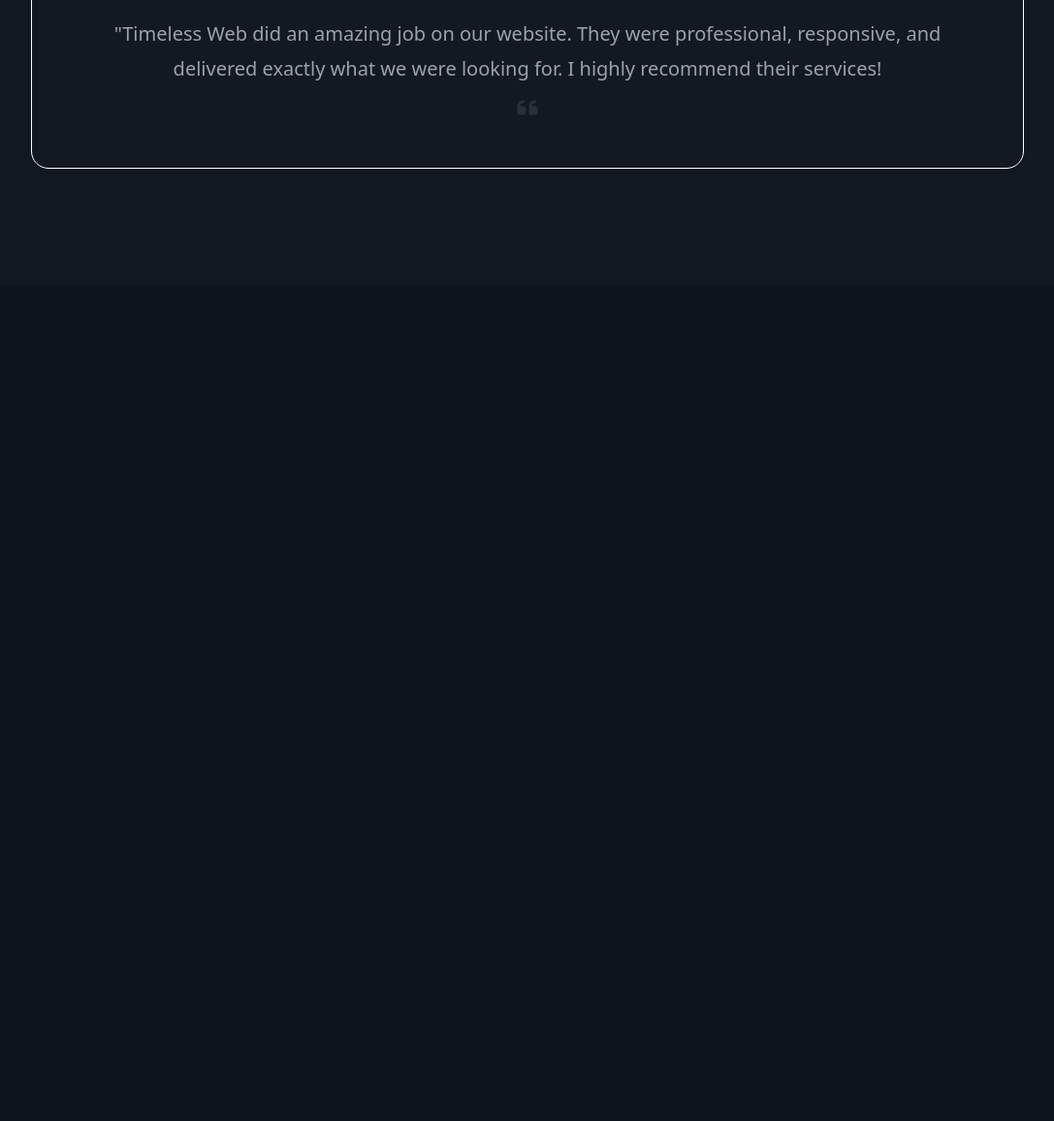
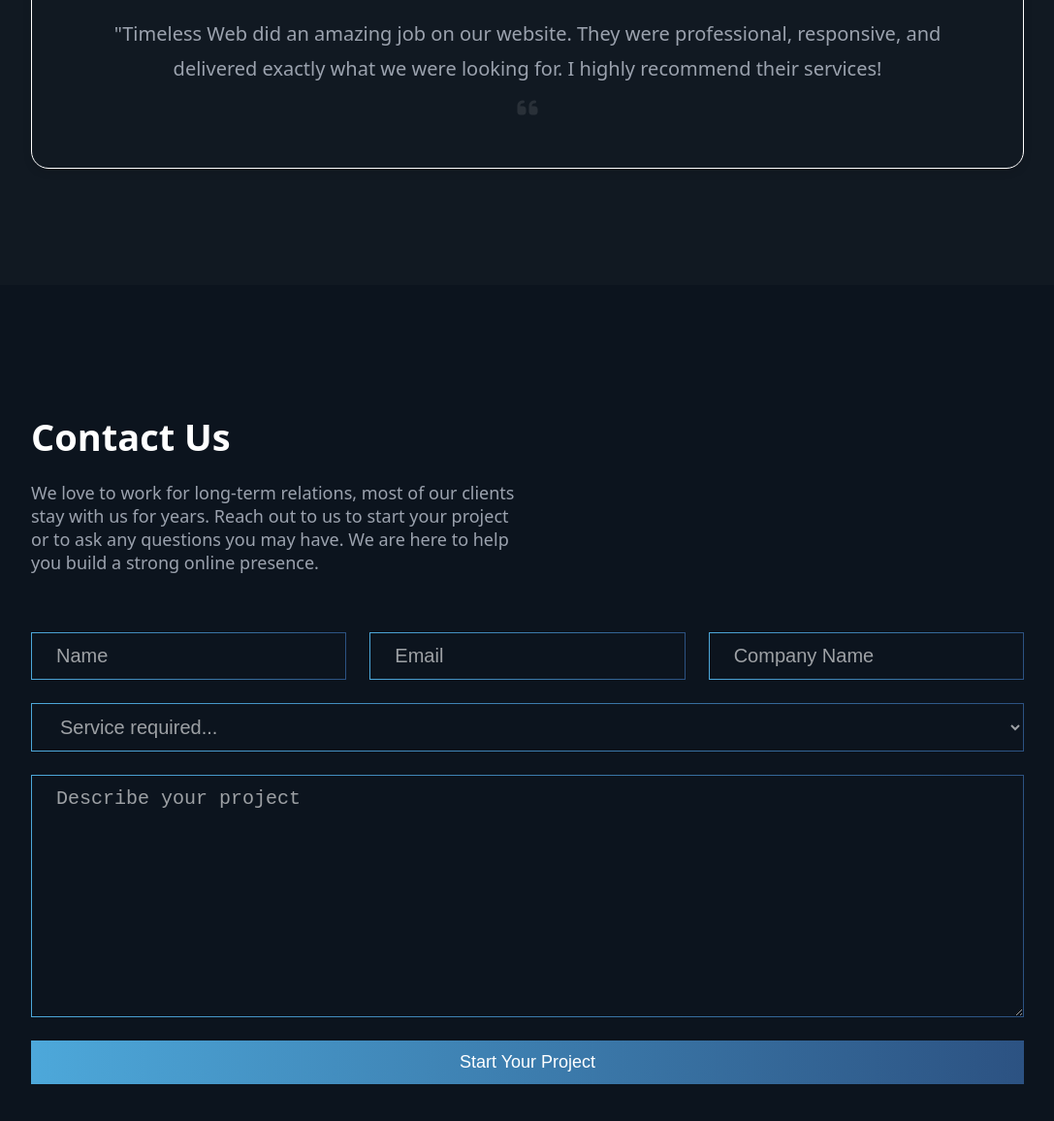
Before and after one commit to AliTheFlop/timelessweb-static, a plain HTML site: page index.html in a window 1280 px wide. Shown: the part 2873-4029 px from the top of the page at 97% size, without its empty margins (96-1183 px from the left). Before the commit the page ends 3167 px from the top, so only its background shows below. Drawn offline with Linux system fonts and the light colour scheme.

Commit message:
Contact us

```diff
--- /dev/null
+++ b/home.js
@@ -0,0 +1,11 @@
+document.addEventListener("DOMContentLoaded", function () {
+    const select = document.querySelector(".contactus-form select");
+
+    select.addEventListener("change", function () {
+        if (this.value === "") {
+            this.style.color = "rgba(255, 255, 255, 0.6)";
+        } else {
+            this.style.color = "rgba(255, 255, 255, 1)";
+        }
+    });
+});
--- a/index.html
+++ b/index.html
@@ -11,6 +11,7 @@
             crossorigin="anonymous"
             referrerpolicy="no-referrer"
         />
+
         <title>Timeless Web | Custom website solutions</title>
     </head>
     <body>
@@ -180,5 +181,71 @@
                 </div>
             </div>
         </section>
+        <section class="section">
+            <div class="section-container">
+                <div class="section-head marginbottom-60px">
+                    <h2 class="section-head-title">Contact Us</h2>
+                    <p class="section-head-subtitle">
+                        We love to work for long-term relations, most of our
+                        clients stay with us for years. Reach out to us to start
+                        your project or to ask any questions you may have. We
+                        are here to help you build a strong online presence.
+                    </p>
+                </div>
+                <div class="section-content">
+                    <form class="contactus-form" action="">
+                        <input
+                            type="text"
+                            class="input"
+                            id="name"
+                            name="name"
+                            placeholder="Name"
+                        />
+                        <input
+                            type="text"
+                            class="input"
+                            id="email"
+                            name="email"
+                            placeholder="Email"
+                        />
+                        <input
+                            type="text"
+                            class="input"
+                            id="company"
+                            name="company"
+                            placeholder="Company Name"
+                        />
+                        <select
+                            name="service"
+                            id="service"
+                            class="full-width-grid-item"
+                        >
+                            <option value="">Service required...</option>
+                            <option value="portfolio website">
+                                Portfolio Website
+                            </option>
+                            <option value="ecommerce website">
+                                E-Commerce Website
+                            </option>
+                            <option value="business website">
+                                Business Website
+                            </option>
+                        </select>
+                        <textarea
+                            name="description"
+                            id="description"
+                            class="full-width-grid-item form-textarea"
+                            placeholder="Describe your project"
+                        ></textarea>
+                        <button class="full-width-grid-item" type="submit">
+                            Start Your Project
+                        </button>
+                    </form>
+                </div>
+            </div>
+        </section>
     </body>
+    <footer>
+        <script type="text/javascript" src="home.js"></script>
+    </footer>
 </html>
--- a/styles.css
+++ b/styles.css
@@ -394,3 +394,67 @@ Projects-specific styling
     font-size: 24px;
     margin: 10px;
 }
+
+/* Contact Us */
+
+.contactus-form {
+    display: grid;
+    grid-template-columns: repeat(3, 1fr);
+    gap: 24px;
+}
+
+.full-width-grid-item {
+    grid-column: 1 / -1;
+}
+
+.contactus-form input,
+textarea,
+select {
+    padding: 12px 25px;
+    border: 1px solid transparent;
+    background: none;
+    color: white;
+    border-image: linear-gradient(to right, #4da8da, #2c5282);
+    border-image-slice: 1;
+    font-size: 20px;
+    outline: none;
+}
+
+.contactus-form input::placeholder,
+.contactus-form textarea::placeholder,
+.contactus-form select::placeholder {
+    color: #ffffff;
+    color: rgba(255, 255, 255, 0.6);
+}
+
+/*  Yes, 4 options to check if a service has been selected...  */
+
+.contactus-form select {
+    color: rgba(255, 255, 255, 0.6);
+}
+
+.contactus-form select option {
+    background-color: #2c5282;
+    color: white;
+}
+
+.contactus-form select:has(option:checked:not([value=""])) {
+    color: rgba(255, 255, 255, 1);
+}
+
+.contactus-form select option[value=""] {
+    color: rgba(255, 255, 255, 0.6);
+}
+
+.contactus-form button {
+    padding: 12px 25px;
+    background: linear-gradient(to right, #4da8da, #2c5282);
+    border: none;
+    outline: none;
+    font-size: 18px;
+    color: white;
+}
+
+.form-textarea {
+    height: 250px;
+}
```
